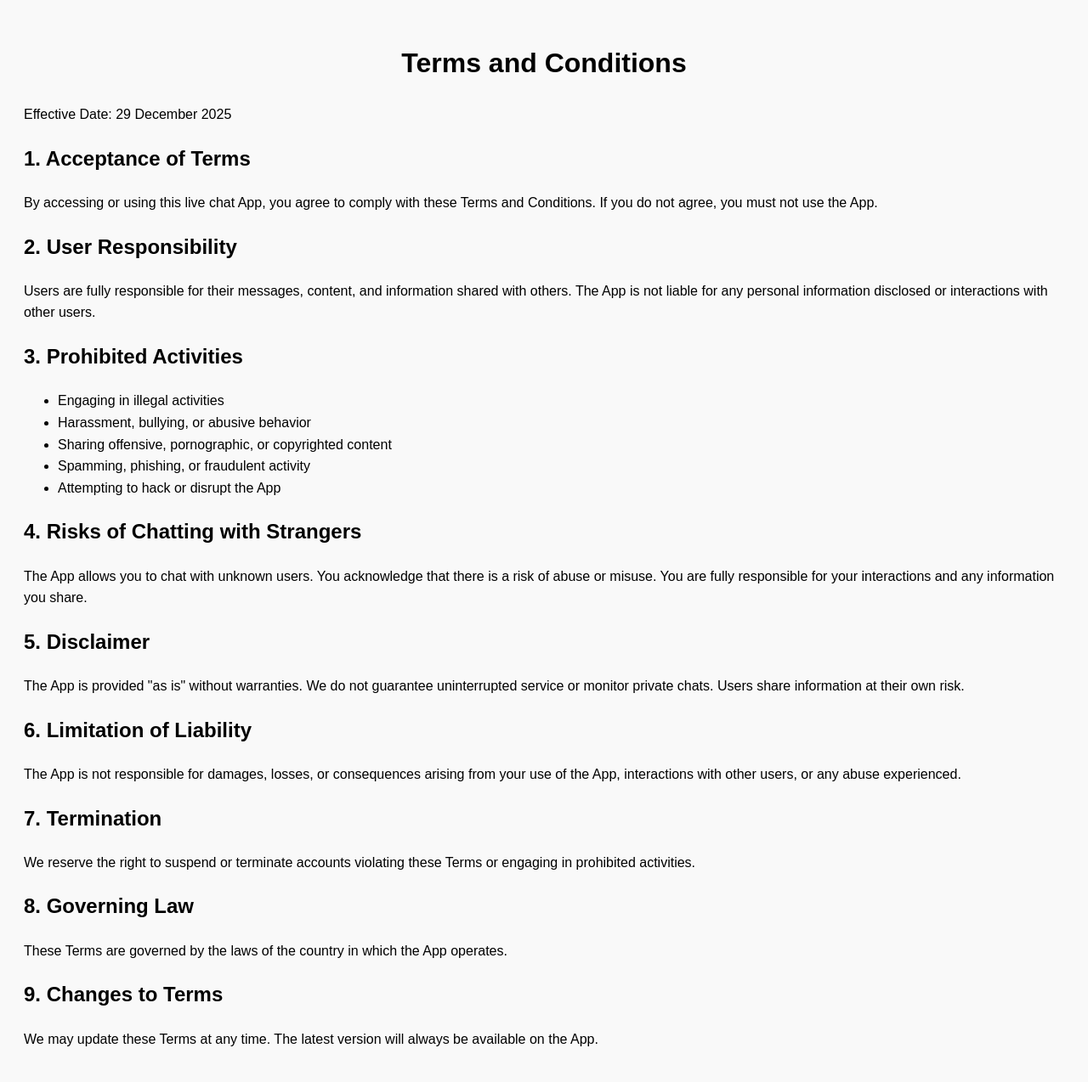
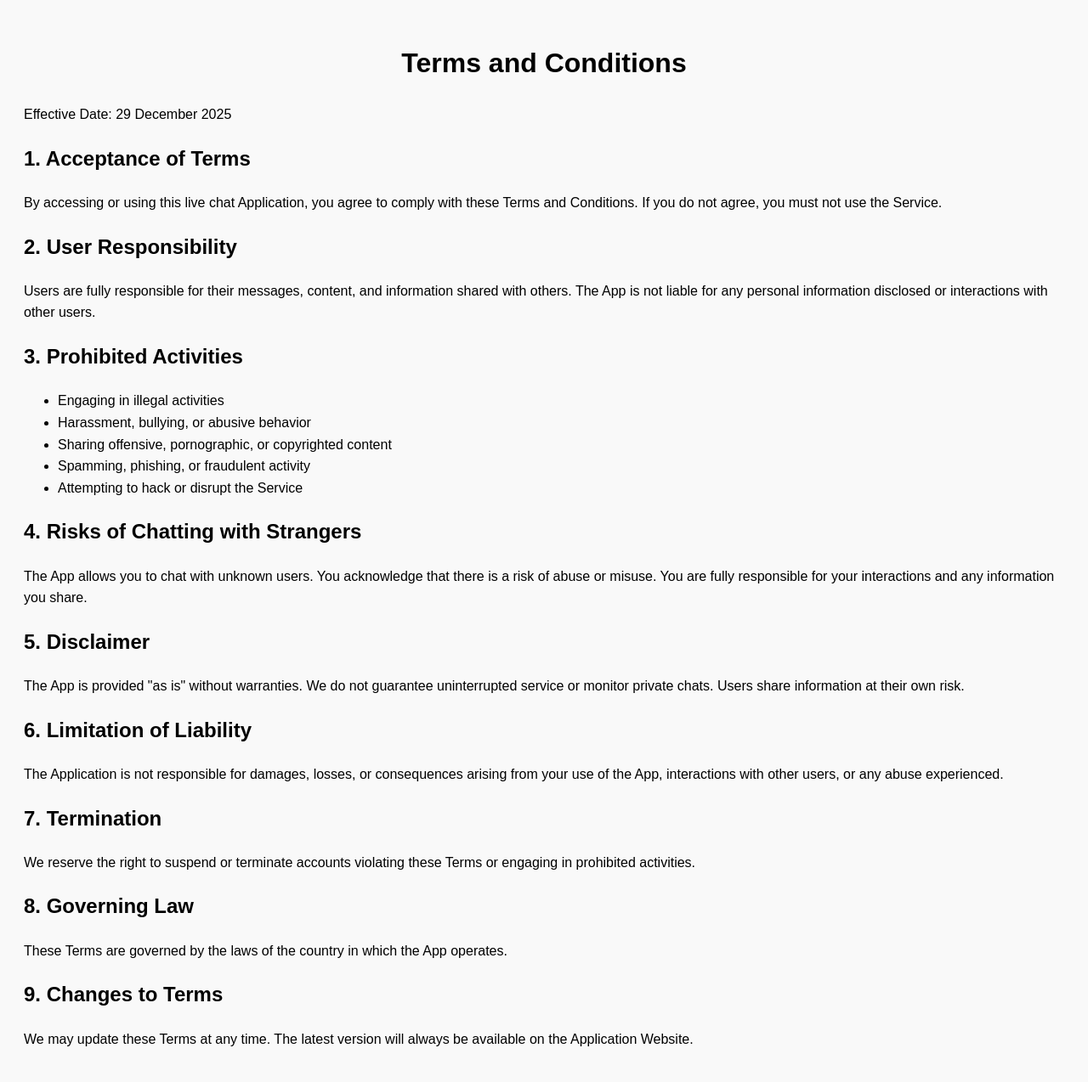
Before and after one commit to ShivangTenguriya/Chat_Cat, a Flask app: template templates/terms.html in a window 1280 px wide. Shown: the whole page at 85% size. Run offline with Flask 3, Linux system fonts and the light colour scheme; the template is opened without the code that fills it, so the values that code supplies are empty; some libraries are stand-ins or nearby versions.

Commit message:
Secong Commit

```diff
--- a/app.py
+++ b/app.py
@@ -8,7 +8,7 @@ import psycopg2.extras
 load_dotenv()
 
 app = Flask(__name__)
-secret_key=os.getenv("secret_key"),
+app.secret_key=os.getenv("secret_key")
 socketio = SocketIO(app, cors_allowed_origins="*")
 
 
--- a/templates/privacy.html
+++ b/templates/privacy.html
@@ -17,7 +17,7 @@
     <p>Effective Date: 29 December 2025</p>
 
     <h2>1. Introduction</h2>
-    <p>Our live chat application (“the App”) respects your privacy. This Privacy Policy explains how we handle the information you provide while using the App. By using the App, you agree to this policy.</p>
+    <p>Our live chat application <b>(Chat Cat)</b> respects your privacy. This Privacy Policy explains how we handle the information you provide while using the App. By using the App, you agree to this policy.</p>
 
     <h2>2. Personal Information</h2>
     <p>You may voluntarily provide personal information such as nickname, age, gender, and mobile number. You are fully responsible for any information you share. The App does not verify or control this information.</p>
--- a/templates/terms.html
+++ b/templates/terms.html
@@ -17,7 +17,7 @@
     <p>Effective Date: 29 December 2025</p>
 
     <h2>1. Acceptance of Terms</h2>
-    <p>By accessing or using this live chat App, you agree to comply with these Terms and Conditions. If you do not agree, you must not use the App.</p>
+    <p>By accessing or using this live chat Application, you agree to comply with these Terms and Conditions. If you do not agree, you must not use the Service.</p>
 
     <h2>2. User Responsibility</h2>
     <p>Users are fully responsible for their messages, content, and information shared with others. The App is not liable for any personal information disclosed or interactions with other users.</p>
@@ -28,7 +28,7 @@
         <li>Harassment, bullying, or abusive behavior</li>
         <li>Sharing offensive, pornographic, or copyrighted content</li>
         <li>Spamming, phishing, or fraudulent activity</li>
-        <li>Attempting to hack or disrupt the App</li>
+        <li>Attempting to hack or disrupt the Service</li>
     </ul>
 
     <h2>4. Risks of Chatting with Strangers</h2>
@@ -38,7 +38,7 @@
     <p>The App is provided "as is" without warranties. We do not guarantee uninterrupted service or monitor private chats. Users share information at their own risk.</p>
 
     <h2>6. Limitation of Liability</h2>
-    <p>The App is not responsible for damages, losses, or consequences arising from your use of the App, interactions with other users, or any abuse experienced.</p>
+    <p>The Application is not responsible for damages, losses, or consequences arising from your use of the App, interactions with other users, or any abuse experienced.</p>
 
     <h2>7. Termination</h2>
     <p>We reserve the right to suspend or terminate accounts violating these Terms or engaging in prohibited activities.</p>
@@ -47,7 +47,7 @@
     <p>These Terms are governed by the laws of the country in which the App operates.</p>
 
     <h2>9. Changes to Terms</h2>
-    <p>We may update these Terms at any time. The latest version will always be available on the App.</p>
+    <p>We may update these Terms at any time. The latest version will always be available on the Application Website.</p>
 
 </body>
 </html>
```
